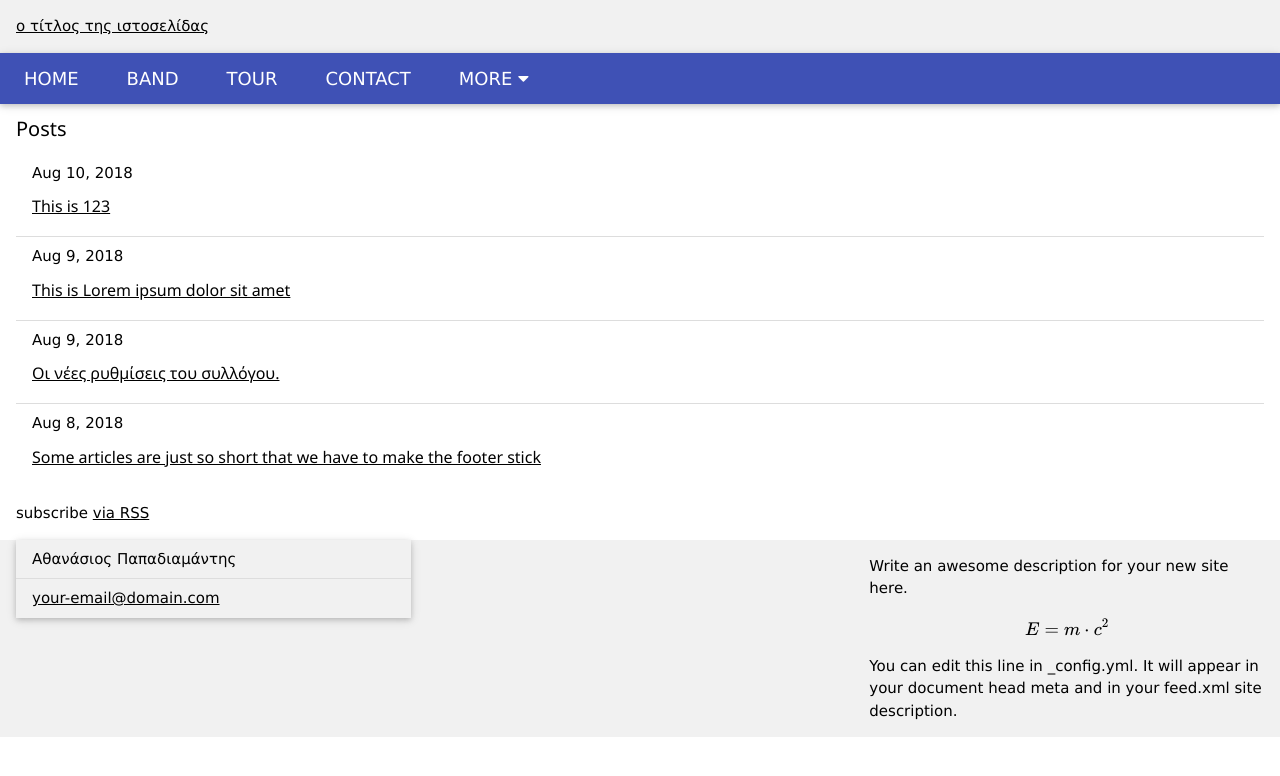
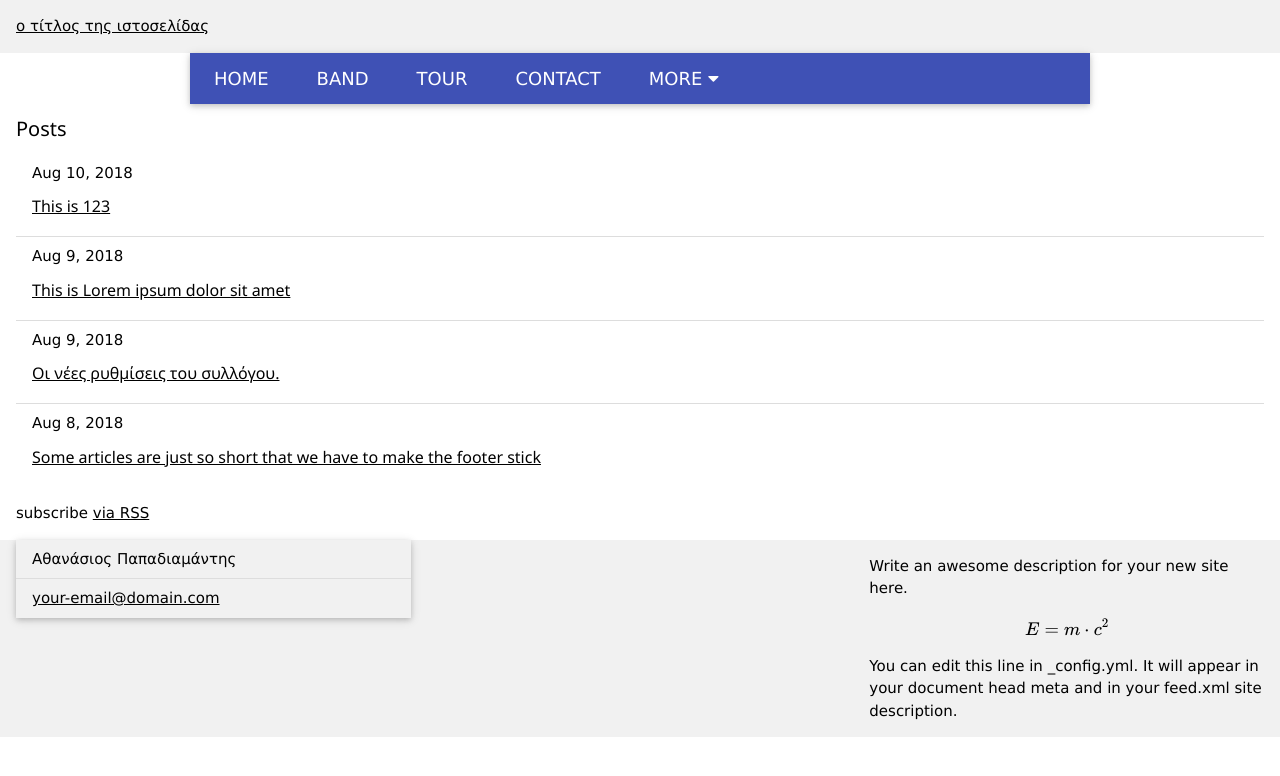
Before and after one commit to mrubyz/test, a Jekyll site: the page built from index.md, in a window 1280 px wide. Shown: the top 776 px of the page. Built offline with Jekyll 4.4.1, drawn with Linux system fonts in a browser that asks for light colours; formulas are drawn with MathJax 3.

Commit message:
Update nav.html

```diff
--- a/_includes/nav.html
+++ b/_includes/nav.html
@@ -1,5 +1,5 @@
 <div >
-     <div class="w3-bar w3-indigo w3-card w3-large">
+     <div class="w3-bar w3-indigo w3-card w3-large navmaxwidth">
     <a class="w3-bar-item w3-button w3-padding-large w3-hide-medium w3-hide-large w3-right" href="javascript:void(0)" onclick="myFunction()" title="Toggle Navigation Menu"><i class="fa fa-bars"></i></a>
     <a href="#" class="w3-bar-item w3-button w3-padding-large">HOME</a>
     <a href="#band" class="w3-bar-item w3-button w3-padding-large w3-hide-small">BAND</a>
```
